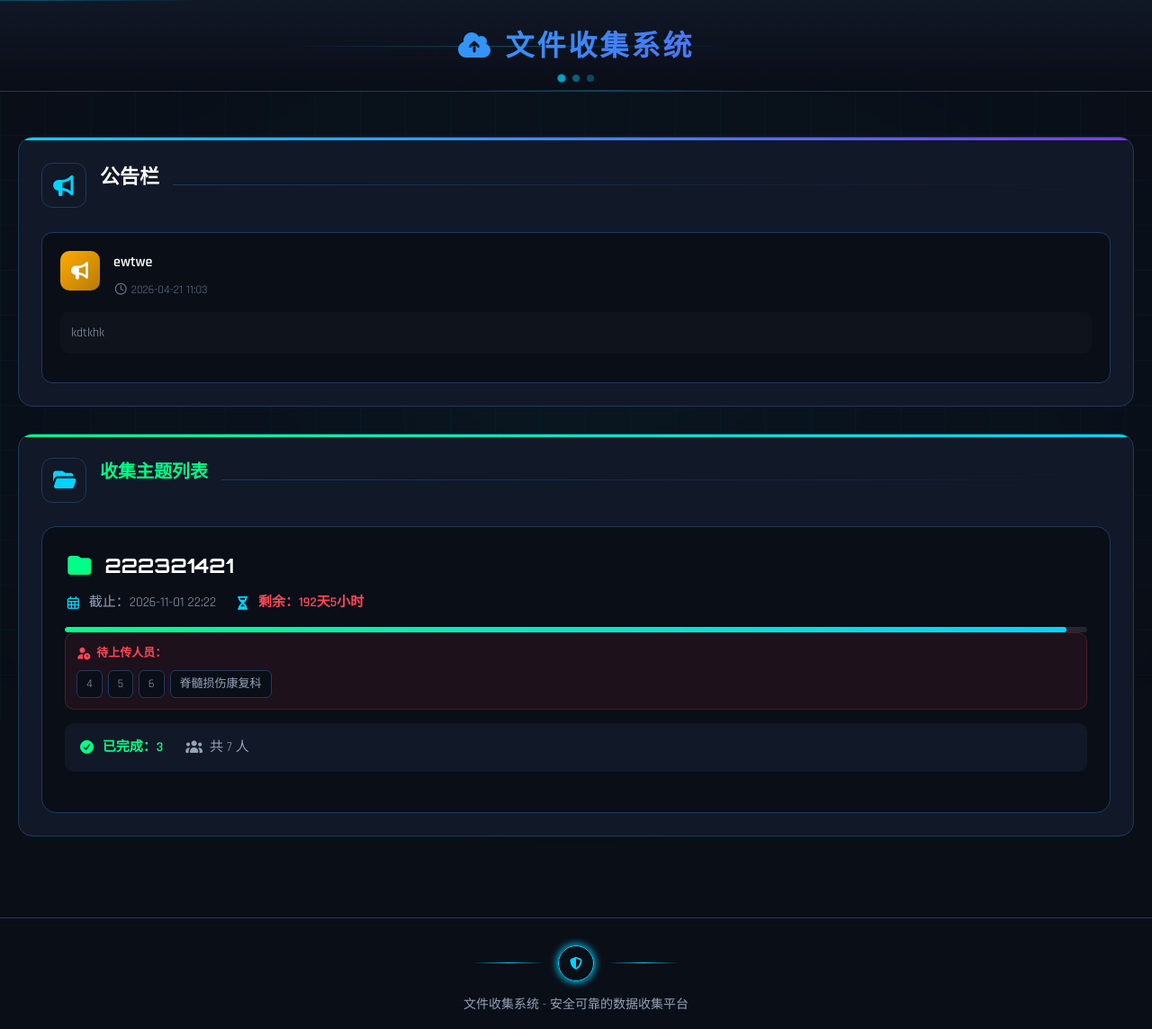
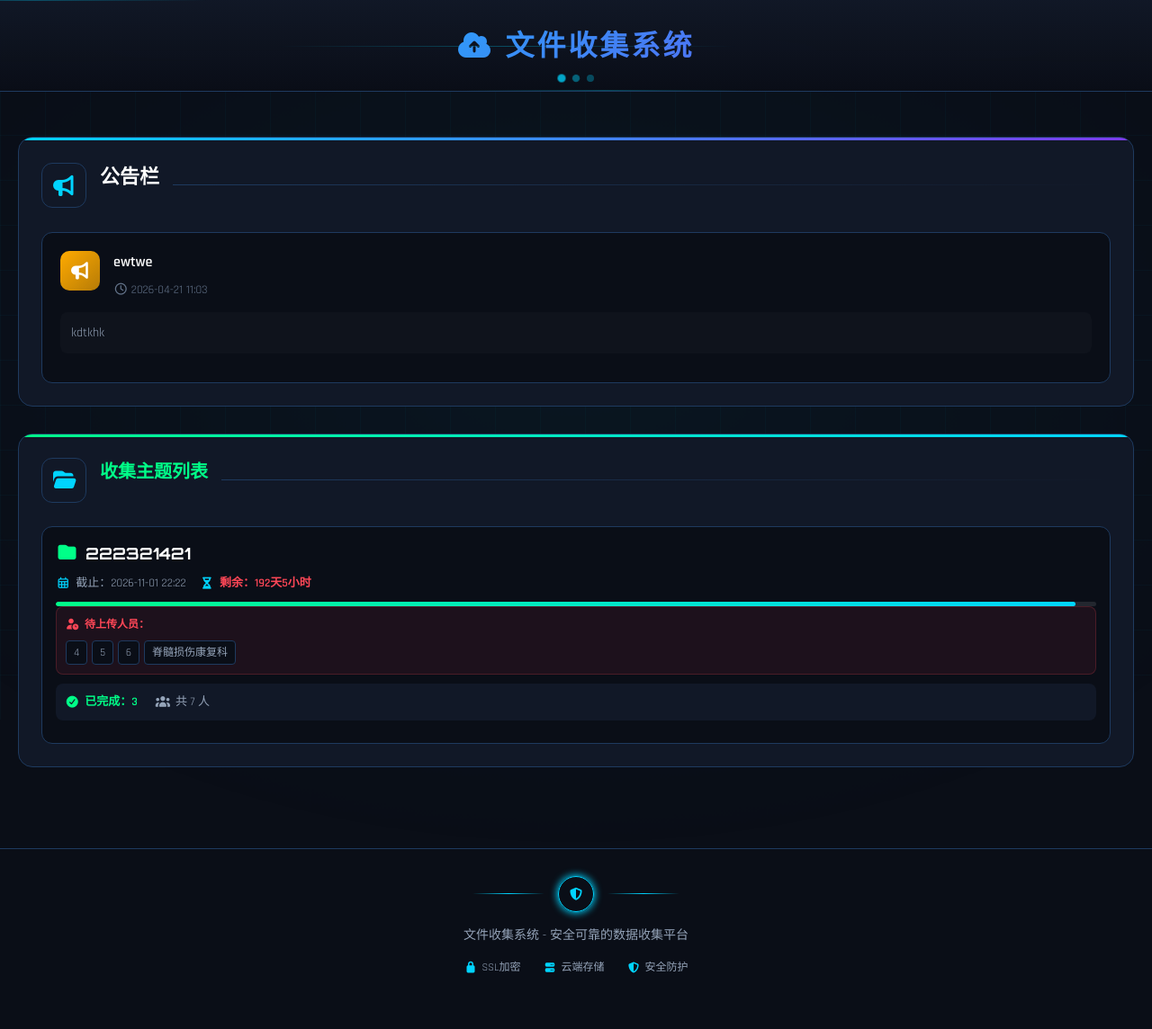
Before and after one commit to guifengxiaoyan/file-collection, a Flask app: page / in a window 1280 px wide. Shown: the top 1144 px of the page at 90% size. After the commit the page ends 1082 px from the top, so only its background shows below. Run offline with Flask 3, Linux system fonts and the light colour scheme; data comes from the database, SQL or seed files in the repository.

Commit message:
style: 缩小首页收集主题卡片尺寸，减少周边空白

```diff
--- a/static/css/style.css
+++ b/static/css/style.css
@@ -809,14 +809,14 @@ main {
 .themes-grid {
     display: flex;
     flex-direction: column;
-    gap: 25px;
+    gap: 15px;
 }
 
 .theme-card {
     background: var(--bg-dark);
     border: 1px solid var(--border-color);
-    border-radius: 16px;
-    padding: 25px;
+    border-radius: 12px;
+    padding: 15px;
     transition: all 0.3s ease;
     position: relative;
     overflow: hidden;
@@ -865,17 +865,17 @@ main {
 
 .theme-card h3 {
     font-family: 'Orbitron', sans-serif;
-    font-size: 22px;
-    margin-bottom: 12px;
+    font-size: 18px;
+    margin-bottom: 8px;
     color: var(--text-primary);
     display: flex;
     align-items: center;
-    gap: 12px;
+    gap: 8px;
 }
 
 .theme-card h3 i {
     color: var(--accent);
-    font-size: 26px;
+    font-size: 20px;
 }
 
 .theme-link {
@@ -911,23 +911,23 @@ main {
 
 .theme-desc {
     color: var(--text-secondary);
-    margin-bottom: 15px;
-    font-size: 15px;
+    margin-bottom: 10px;
+    font-size: 14px;
 }
 
 .theme-meta {
     display: flex;
     flex-wrap: wrap;
-    gap: 20px;
-    font-size: 15px;
-    color: var(--text-secondary);
-    margin-bottom: 15px;
+    gap: 15px;
+    font-size: 13px;
+    color: var(--text-secondary);
+    margin-bottom: 10px;
 }
 
 .theme-meta span {
     display: flex;
     align-items: center;
-    gap: 8px;
+    gap: 6px;
 }
 
 .theme-meta i {
@@ -937,16 +937,16 @@ main {
 .time-remaining {
     color: var(--danger) !important;
     font-weight: 600;
-    font-size: 15px;
+    font-size: 13px;
 }
 
 .theme-collector {
-    font-size: 14px;
-    color: var(--text-secondary);
-    margin-bottom: 15px;
-    display: flex;
-    align-items: center;
-    gap: 8px;
+    font-size: 13px;
+    color: var(--text-secondary);
+    margin-bottom: 10px;
+    display: flex;
+    align-items: center;
+    gap: 6px;
 }
 
 .theme-collector i {
@@ -955,12 +955,12 @@ main {
 
 .theme-stats {
     display: flex;
-    gap: 25px;
-    font-size: 15px;
-    margin-bottom: 20px;
-    padding: 15px;
-    background: var(--bg-card);
-    border-radius: 10px;
+    gap: 20px;
+    font-size: 13px;
+    margin-bottom: 10px;
+    padding: 10px;
+    background: var(--bg-card);
+    border-radius: 8px;
 }
 
 .completed-count {
@@ -968,26 +968,26 @@ main {
     font-weight: 600;
     display: flex;
     align-items: center;
-    gap: 8px;
+    gap: 6px;
 }
 
 .total-count {
     color: var(--text-secondary);
     display: flex;
     align-items: center;
-    gap: 8px;
+    gap: 6px;
 }
 
 .theme-incomplete-names {
-    margin-bottom: 15px;
-    padding: 12px;
+    margin-bottom: 10px;
+    padding: 10px;
     background: rgba(255, 71, 87, 0.08);
     border: 1px solid rgba(255, 71, 87, 0.2);
-    border-radius: 10px;
+    border-radius: 8px;
 }
 
 .incomplete-label {
-    font-size: 13px;
+    font-size: 12px;
     color: var(--danger);
     font-weight: 600;
     margin-bottom: 8px;
@@ -999,14 +999,14 @@ main {
 .incomplete-items {
     display: flex;
     flex-wrap: wrap;
-    gap: 6px;
+    gap: 5px;
 }
 
 .incomplete-tag {
     background: var(--bg-dark);
-    padding: 4px 10px;
-    border-radius: 6px;
-    font-size: 13px;
+    padding: 3px 8px;
+    border-radius: 4px;
+    font-size: 12px;
     color: var(--text-secondary);
     border: 1px solid var(--border-color);
 }
@@ -1843,11 +1843,11 @@ main {
 }
 
 .time-progress-bar {
-    height: 6px;
+    height: 5px;
     background: rgba(255, 255, 255, 0.1);
     border-radius: 3px;
     overflow: hidden;
-    margin-top: 8px;
+    margin-top: 6px;
 }
 
 .time-progress-fill {
```
